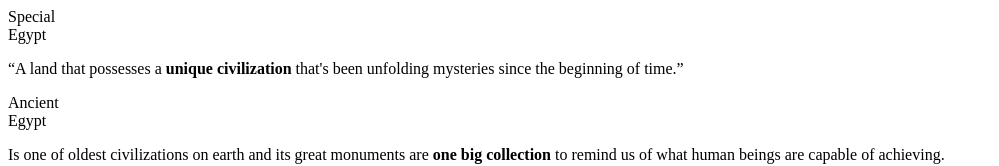
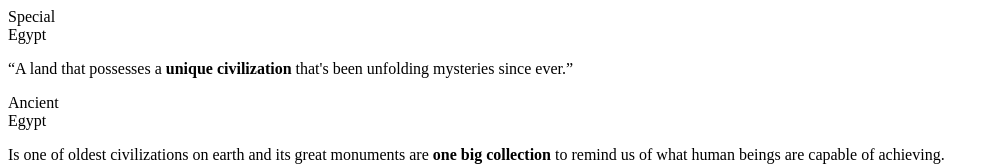
Before and after one commit to estebanmedina2020/egypt, a plain HTML site: page index.html in a window 1280 px wide. Shown: the top 166 px of the page, without its empty margins (0-999 px from the left). Drawn offline with Linux system fonts and the light colour scheme.

Commit message:
changed phrase to 'ever'

```diff
--- a/index.html
+++ b/index.html
@@ -4,7 +4,7 @@
         </div>
         <div class="container02">
     <div class="content02">
-        <q>A land that possesses a <strong class="highlights">unique civilization</strong> that's been unfolding mysteries since the beginning of time.</q>
+        <q>A land that possesses a <strong class="highlights">unique civilization</strong> that's been unfolding mysteries since ever.</q>
     </div>
 </div>
 <div class="container03">
```
